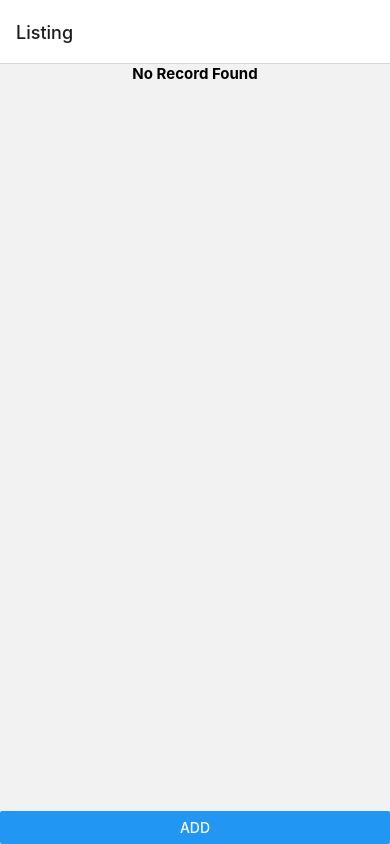
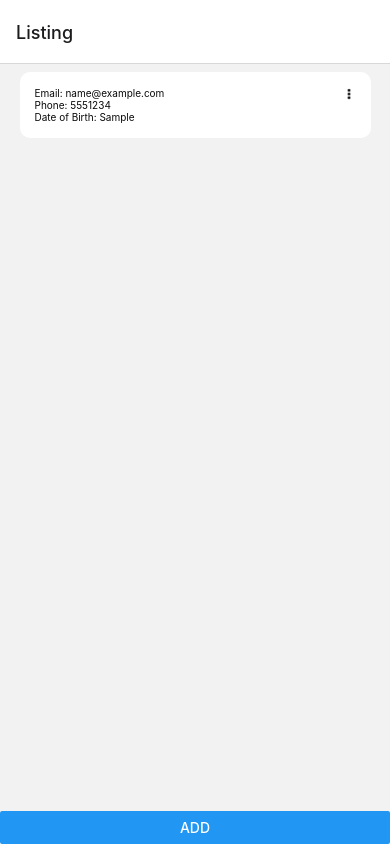
Before and after one commit to avishkar2k/UserForm, a React Native app: screen /Form in a window 390 px wide. Both pictures are taken after typing "name@example.com", "5551234", "Sample" into the empty fields and a click on the button "SUBMIT". Built offline with nearby package versions, Linux system fonts and the light colour scheme.

Commit message:
handled the redux with toolkit

```diff
--- a/App.tsx
+++ b/App.tsx
@@ -1,18 +1,16 @@
 import React from 'react';
 import { NavigationContainer } from '@react-navigation/native';
 import MyStack from './src/route/MyStack';
-import { Provider } from 'react-redux';
-import configureStore from './src/store/configureStore';
-
-const store1 = configureStore()
+import { Provider } from 'react-redux'
+import { store } from './src/store/store'
 
 const App = () => {
 
   return (
-    <Provider store={store1}>
-      <NavigationContainer>
+    <Provider store={store}>
+       <NavigationContainer>
         <MyStack />
-      </NavigationContainer>
+       </NavigationContainer>
     </Provider>
   );
 
--- a/package.json
+++ b/package.json
@@ -12,15 +12,13 @@
   "dependencies": {
     "@react-navigation/native": "^6.1.9",
     "@react-navigation/native-stack": "^6.9.17",
+    "@reduxjs/toolkit": "^2.0.1",
     "react": "18.2.0",
     "react-native": "0.73.2",
     "react-native-safe-area-context": "^4.8.2",
     "react-native-screens": "^3.29.0",
     "react-redux": "^9.1.0",
-    "redux": "^5.0.1",
-    "redux-logger": "^3.0.6",
-    "redux-promise-middleware": "^6.2.0",
-    "redux-thunk": "^3.1.0"
+    "redux": "^5.0.1"
   },
   "devDependencies": {
     "@babel/core": "^7.20.0",
--- a/src/component/ListItem.js
+++ b/src/component/ListItem.js
@@ -1,25 +1,80 @@
-import React from "react";
-import {Text, View, StyleSheet} from 'react-native'
+import React, {useCallback} from "react";
+import { Text, View, Image, StyleSheet, TouchableOpacity, useWindowDimensions } from 'react-native'
+import { useDispatch } from 'react-redux'
+import { deleteUser, crudUserPosition } from "../feature/userSlice";
+import { useNavigation } from "@react-navigation/native";
 
-const ListItem = ({name, email, dob})=>{
 
-    return(
-        <View style={styles.container}>
-            <Text style={styles.text}>{name}</Text>
-            <Text style={styles.text}>{email}</Text>
-            <Text style={styles.text}>{dob}</Text>
+const ListItem = ({ item, position }) => {
+    const layout = useWindowDimensions()
+    const navigation = useNavigation()
+
+    console.log("item"+JSON.stringify(item))
+
+    const dispatch = useDispatch()
+
+    const deleteExistingUser = (position) => {
+        dispatch(deleteUser({position: position}))
+    }
+
+    const setUserCrudPosition = (position) =>{
+        dispatch(crudUserPosition({position: position}))
+    }
+
+
+    const nativageToForm = useCallback(() => {
+        navigation.navigate('Form', {edit:true})
+    }, [])
+
+    const gotoEditUserDetails = ()=>{
+        setUserCrudPosition(position)
+        nativageToForm()
+    }
+
+    return (
+        <View style={[styles.row, {width:layout.width*0.9, overflow:false}]}>
+            <TouchableOpacity onPress={gotoEditUserDetails}>
+                <View style={styles.container}>
+                    <Text style={styles.text}>Email: {item.email}</Text>
+                    <Text style={styles.text}>Phone: {item.phone}</Text>
+                    <Text style={styles.text}>Date of Birth: {item.dob}</Text>
+                </View>
+            </TouchableOpacity>
+            <TouchableOpacity onPress={()=>deleteExistingUser(position)}>
+                <Image style={styles.ctaIcon} source={require('../assets/ic_more.png')} />
+            </TouchableOpacity>
         </View>
+
     )
 }
 
 const styles = StyleSheet.create({
-    container:{
-        flexDirection:'column'
+
+    row: {
+        flexDirection: 'row',
+        marginVertical:8,
+        marginHorizontal:15,
+        padding:15,
+        backgroundColor:'white',
+        borderRadius:10,
+        alignItems:'flex-start',
+        justifyContent:'space-between'
     },
 
-    text:{
-        fontSize:10,
-        fontColor:'#0a0a0a'
+    container: {
+        flex:1,
+        flexDirection: 'column'
+    },
+
+    text: {
+        fontSize: 10,
+        color: '#0a0a0a'
+    },
+
+    ctaIcon:{
+        alignContent:'space-between',
+        height:14,
+        width:14
     }
 })
 
--- a/src/constants/index.js
+++ /dev/null
@@ -1 +0,0 @@
-const GET_PAGE_LIST = 'GET_PAGE_LIST';
--- /dev/null
+++ b/src/feature/userSlice.js
@@ -0,0 +1,41 @@
+import { createSlice } from '@reduxjs/toolkit'
+
+const initialState = {
+  users: [],
+  position: 0 //position of edit user details
+}
+
+export const userSlice = createSlice({
+  name: 'users',
+  initialState,
+  reducers: {
+
+    createUser: (state, action) => {
+      const user = action.payload.user
+      state.users.push(user)
+    },
+
+    editUser: (state, action) => {
+      const user = action.payload.user
+      state.users[action.payload.position] = user
+      console.log("editUser: payload "+JSON.stringify(action))
+      console.log("editUser: users "+JSON.stringify(state.users))
+
+    },
+
+    deleteUser: (state, action) => {
+      state.users.splice(action.payload.position, 1)
+    },
+
+    crudUserPosition: (state, action) => {
+      const position = action.payload.position
+      state.position = position
+    }
+
+  },
+})
+
+// Action creators are generated for each case reducer function
+export const { createUser, editUser, deleteUser, crudUserPosition } = userSlice.actions
+
+export default userSlice.reducer
--- a/src/reducers/pageReducer.js
+++ /dev/null
@@ -1,19 +0,0 @@
-import { GET_PAGE_LIST } from '../constants';
-
-const initialState = {
-  pageList: []
-};
-
-const pageReducer = (state = initialState, action) => {
-  switch(action.type) {
-    case GET_PAGE_LIST:
-      return {
-        ...state,
-        pageList:action.payload
-      };
-    default:
-      return state;
-  }
-}
-
-export default pageReducer;
--- a/src/screen/Form.js
+++ b/src/screen/Form.js
@@ -1,14 +1,63 @@
-import React, { useState } from "react";
+import React, { useEffect, useState } from "react";
 import { View, TextInput, Button, StyleSheet } from 'react-native'
+import { useSelector, useDispatch } from 'react-redux'
+import {  createUser, editUser } from "../feature/userSlice";
+import { CREATE_USER, EDIT_USER } from '../constants/index'
+import { useRoute } from '@react-navigation/native';
 
-const Form = ({navigation}) => {
+
+
+const Form = ({ navigation }) => {
+
+    const dispatch = useDispatch()
+
+    const position = useSelector((state) => state.users.position)
+    const userData = useSelector((state)=> state.users.users)
+    const { edit } = useRoute().params || false;
 
     const [email, setEmail] = useState('')
     const [phone, setPhone] = useState('')
     const [dob, setDob] = useState('')
 
-    const saveFormAndGoBack = ()=>{
+
+    useEffect(()=>{
+        if(edit){
+            const user = userData[position]
+            setEmail(user.email)
+            setPhone(user.phone)
+            setDob(user.dob)
+        }
+    }, [])
+
+    const createNewUser = () => {
+        const user = {
+            email: email,
+            phone: phone,
+            dob: dob
+        }
+
+        console.log(user)
+        dispatch(createUser({user: user}))
+    }
+
+    const editExistingUser = () => {
+        dispatch(editUser({
+            position: position,
+            user: {
+                email: email,
+                phone: phone,
+                dob: dob
+            }
+        }))
+    }
+
+    const saveFormAndGoBack = () => {
         //data to be saved
+        if(edit){
+            editExistingUser()
+        } else {
+            createNewUser()
+        }
 
         //go back
         navigation.goBack()
--- a/src/screen/Listing.js
+++ b/src/screen/Listing.js
@@ -1,51 +1,28 @@
 import React, { useCallback, useState, useEffect } from "react";
-import { StyleSheet, FlatList, Button, View, } from "react-native";
+import { StyleSheet, FlatList, Button, View, useWindowDimensions } from "react-native";
 import EmptyComponent from "../component/EmptyComponent";
 import ListItem from "../component/ListItem";
-import { useSelector, useDispatch } from 'react-redux';
-import { GET_PAGE_LIST } from '../constants';
+import { useSelector } from 'react-redux'
 
+const Listing = ({ navigation }) => {
+    const layout = useWindowDimensions()
+    const userData = useSelector((state) => state.users.users)
+    const [dataList, setDataList] = useState(userData)
 
-const Listing = ({ navigation, getPageList }) => {
+    useEffect(()=>{
+        setDataList(userData)
+        printData()
+    }, [userData])
 
-    const dispatch = useDispatch()
-
-    const { pageList } = useSelector((state) => state.pageReducer) || {}
-
-    const [dataList, setDataList] = useState([])
-
-    useEffect(() => {
-        try {
-            const data = require('../assets/stocks.json')
-            console.log(data);
-            dispatch({
-                type: GET_PAGE_LIST,
-                payload: data,
-            });
-
-            return data || [];
-        } catch (error) {
-            console.error(error);
-        }
-
-    }, [getPageList]);
-
-    useEffect(() => {
-        if (pageList) {
-            setDataList(pageList);
-        }
-    }, [pageList])
-
-
+    const printData = ()=> console.log("listing"+JSON.stringify(dataList))
 
     const nativageToForm = useCallback(() => {
-        navigation.push('Form')
+        navigation.navigate('Form')
     }, [])
-
 
     const renderEmptyContainer = () => <EmptyComponent />
 
-    const renderItem = (item) => <ListItem name={item.name} email={item.price} dob={item.capital} />
+    const renderItem = ({item, index}) => <ListItem item={item} position={index}/>
 
     return (
         <View style={styles.container}>
@@ -54,15 +31,19 @@ const Listing = ({ navigation, getPageList }) => {
                 renderItem={renderItem}
                 ListEmptyComponent={renderEmptyContainer}
             />
-            <Button title="Add" onPress={nativageToForm} />
+            <View style={{backgroundColor:'white', width:layout.width}} >
+                <Button title="Add" onPress={nativageToForm}/>
+            </View>
         </View>
     )
 }
 
 const styles = StyleSheet.create({
     container: {
+        flex:1,
         flexDirection: 'column',
-        flex: 1,
+        justifyContent:'center',
+        alignItems:'center',
     },
 
 })
--- a/src/store/configureStore.js
+++ /dev/null
@@ -1,14 +0,0 @@
-import { legacy_createStore as createStore, combineReducers } from 'redux';
-import thunk from 'redux-thunk';
-import pageReducer from '../reducers/pageReducer';
-
-const rootReducer = combineReducers({
-  pageReducer: pageReducer
-});
-
-const configureStore = () => {
-  const store = createStore(rootReducer);
-  return store;
-}
-
-export default configureStore;
--- /dev/null
+++ b/src/store/store.js
@@ -0,0 +1,7 @@
+import { configureStore } from '@reduxjs/toolkit';
+import userReducer from '../feature/userSlice'
+export const store = configureStore({
+  reducer: {
+    users: userReducer
+  },
+});
```
Also changed, not shown: src/actions/pageList.js (deleted, +0 -8 lines), src/assets/ic_more.png (added), 1 other file (tests, documents, lock files or other folders).
